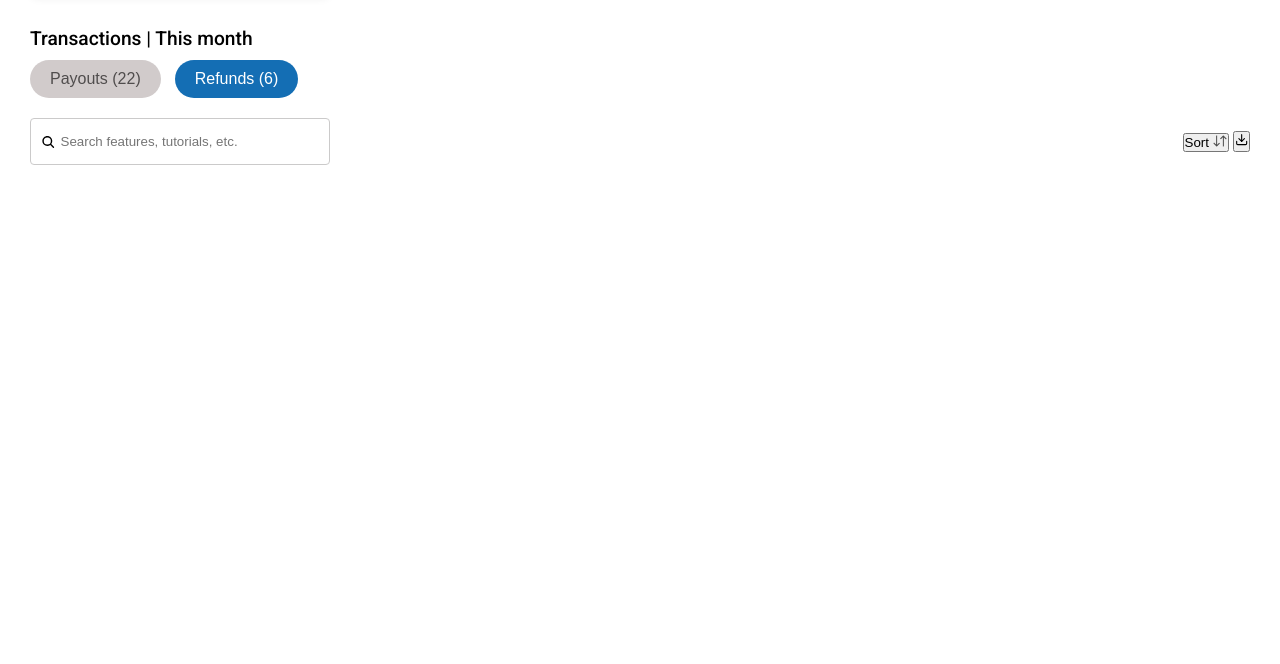
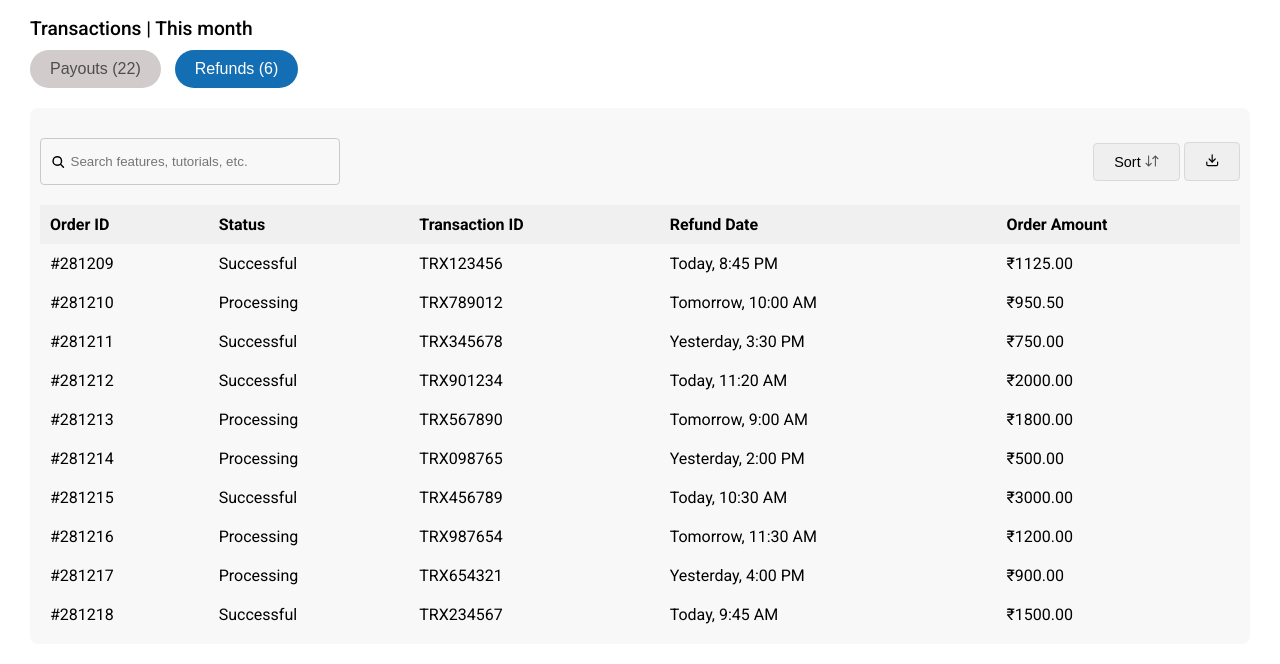
Before and after one commit to Suprithsk/Dukaan-Dashboard-Clone, a plain HTML site: page index.html in a window 1280 px wide. Shown: the part 350-1014 px from the top of the page. Before the commit the page ends 800 px from the top, so only its background shows below. Drawn offline with Linux system fonts and the light colour scheme.

Commit message:
added table

```diff
--- a/index.html
+++ b/index.html
@@ -129,8 +129,8 @@
             />
           </div>
           <div class="input_top_right">
-            <button>Sort <img src="./assets/updown.webp" alt="" /></button>
-            <button>
+            <button class="btn1">Sort <img src="./assets/updown.webp" alt="" /></button>
+            <button class="btn2">
               <svg
                 stroke="currentColor"
                 fill="none"
@@ -150,6 +150,91 @@
             </button>
           </div>
         </div>
+        <div class="table">
+          <table border="1" cellpadding="10" cellspacing="0">
+            <thead>
+              <tr>
+                <th>Order ID</th>
+                <th>Status</th>
+                <th>Transaction ID</th>
+                <th>Refund Date</th>
+                <th>Order Amount</th>
+              </tr>
+            </thead>
+            <tbody>
+              <tr>
+                <td>#281209</td>
+                <td>Successful</td>
+                <td>TRX123456</td>
+                <td>Today, 8:45 PM</td>
+                <td>₹1125.00</td>
+              </tr>
+              <tr>
+                <td>#281210</td>
+                <td>Processing</td>
+                <td>TRX789012</td>
+                <td>Tomorrow, 10:00 AM</td>
+                <td>₹950.50</td>
+              </tr>
+              <tr>
+                <td>#281211</td>
+                <td>Successful</td>
+                <td>TRX345678</td>
+                <td>Yesterday, 3:30 PM</td>
+                <td>₹750.00</td>
+              </tr>
+              <tr>
+                <td>#281212</td>
+                <td>Successful</td>
+                <td>TRX901234</td>
+                <td>Today, 11:20 AM</td>
+                <td>₹2000.00</td>
+              </tr>
+              <tr>
+                <td>#281213</td>
+                <td>Processing</td>
+                <td>TRX567890</td>
+                <td>Tomorrow, 9:00 AM</td>
+                <td>₹1800.00</td>
+              </tr>
+              <tr>
+                <td>#281214</td>
+                <td>Processing</td>
+                <td>TRX098765</td>
+                <td>Yesterday, 2:00 PM</td>
+                <td>₹500.00</td>
+              </tr>
+              <tr>
+                <td>#281215</td>
+                <td>Successful</td>
+                <td>TRX456789</td>
+                <td>Today, 10:30 AM</td>
+                <td>₹3000.00</td>
+              </tr>
+              <tr>
+                <td>#281216</td>
+                <td>Processing</td>
+                <td>TRX987654</td>
+                <td>Tomorrow, 11:30 AM</td>
+                <td>₹1200.00</td>
+              </tr>
+              <tr>
+                <td>#281217</td>
+                <td>Processing</td>
+                <td>TRX654321</td>
+                <td>Yesterday, 4:00 PM</td>
+                <td>₹900.00</td>
+              </tr>
+              <tr>
+                <td>#281218</td>
+                <td>Successful</td>
+                <td>TRX234567</td>
+                <td>Today, 9:45 AM</td>
+                <td>₹1500.00</td>
+              </tr>
+            </tbody>
+          </table>
+        </div>
       </div>
     </section>
   </body>
--- a/styles.css
+++ b/styles.css
@@ -86,14 +86,16 @@ body{
     display: flex;
     justify-content: space-between;
     align-content: center;
-    margin-top: 20px;
+    gap: 20px;
+    margin: 30px 0px;
     flex-wrap: wrap;
 }
 .card_01,.card_02, .card_03{
     border-radius: 8px;
     box-shadow: 0 0 10px rgba(0,0,0,0.1);
-    margin: 20px 0;
     min-width: 300px;
+    flex-grow: 1;
+
 }
 .card_01{
 
@@ -216,6 +218,12 @@ body{
 }
 
 /* TABLES */
+.tables{
+    margin-top: 20px;
+    background-color: #f8f8f8;
+    padding: 10px;
+    border-radius: 8px;
+}
 .tables_top{
     display: flex;
     justify-content: space-between;
@@ -234,9 +242,43 @@ body{
 .input_top>input{
     padding: 5px;
     border: none;
+    background-color: #f8f8f8;
     width: 100%;
     margin-right: 10px;
 }
 .input_top>input:focus{
     outline: none;
 }
+.input_top_right .btn1{
+    border: 1px solid #dad9d9;
+    padding: 10px 20px;
+    border-radius: 4px;
+    cursor: pointer;
+    font-size: 0.9rem;
+}
+.input_top_right .btn2{
+    border: 1px solid #dad9d9;
+    color: black;
+    padding: 10px 20px;
+    border-radius: 4px;
+    cursor: pointer;
+    font-size: 0.9rem;
+}
+.table{
+    overflow-x: auto;
+}
+.table>table{
+    min-width: 100%;
+    border: none;
+    margin-top: 20px;
+}
+th{
+    background-color: #f0f0f0;
+    padding: 10px;
+    text-align: left;
+    border: none;
+}
+td{
+    padding: 10px;
+    border: none;
+}
```
